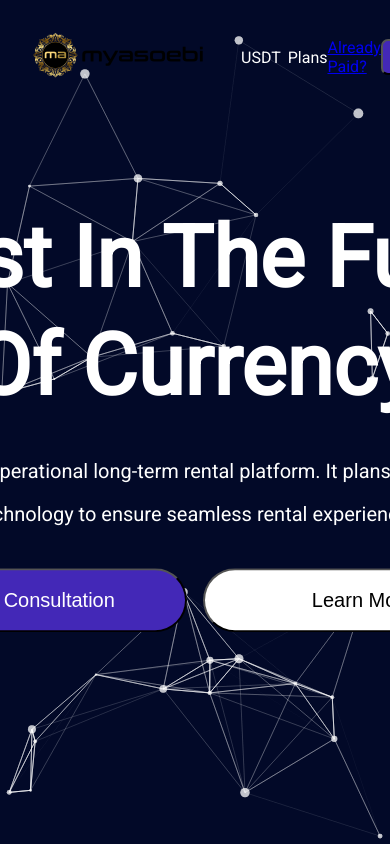
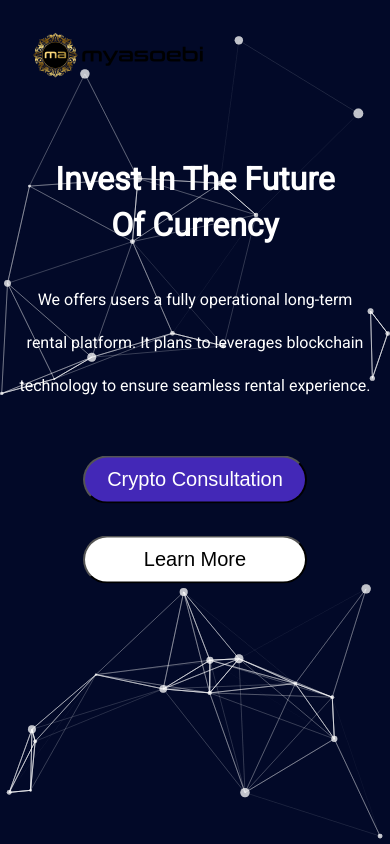
Before and after one commit to nkemjikaobi/wagmi, a React (Create React App) app: page / in a window 390 px wide. Built offline with nearby package versions, Linux system fonts and the light colour scheme.

Commit message:
Mobile view header section

```diff
--- a/src/Components/BasePageLayout/BasePageLayout.tsx
+++ b/src/Components/BasePageLayout/BasePageLayout.tsx
@@ -1,7 +1,8 @@
 import React from 'react';
 import styles from './BasePageLayout.module.scss';
-import Navigation from '../Navigation/Navigation';
+import Navigation from 'Components/Navigation/Navigation';
 import Particles from 'react-tsparticles';
+import MobileNav from 'Components/MobileNav/MobileNav';
 interface IBasePageLayout {
 	children: any;
 	showNavigation?: boolean;
@@ -106,7 +107,12 @@ const BasePageLayout: React.FunctionComponent<IBasePageLayout> = ({
 							detectRetina: true,
 						}}
 					/>
-					<Navigation />
+					<div className={styles.tabletAndAboveOnly}>
+						<Navigation />
+					</div>
+					<div className={styles.mobileOnly}>
+						<MobileNav />
+					</div>
 				</div>
 			)}
 			<main className={styles.children}>{children}</main>
--- /dev/null
+++ b/src/Components/MobileNav/MobileNav.module.scss
@@ -0,0 +1,14 @@
+@import '../../Assets/styles/shared-styles.scss';
+.navigationWrapper {
+	display: flex;
+	justify-content: space-between;
+	align-items: center;
+	cursor: pointer;
+
+	.logoWrapper {
+		z-index: 1;
+		img {
+			cursor: pointer;
+		}
+	}
+}
--- /dev/null
+++ b/src/Components/MobileNav/MobileNav.tsx
@@ -0,0 +1,22 @@
+import React from 'react';
+import { FiMenu } from 'react-icons/fi';
+import styles from './MobileNav.module.scss';
+import logo from '../../Assets/images/png/logo.png';
+import { Link } from 'react-router-dom';
+
+const MobileNav = () => {
+	return (
+		<div className={styles.navigationWrapper}>
+			<div className={styles.logoWrapper}>
+				<Link to='/'>
+					<img src={logo} alt='logo' height={46} width={172} />
+				</Link>
+			</div>
+			<div className={styles.iconWrapper}>
+				<FiMenu />
+			</div>
+		</div>
+	);
+};
+
+export default MobileNav;
--- a/src/Pages/Home/HomePage.module.scss
+++ b/src/Pages/Home/HomePage.module.scss
@@ -9,6 +9,10 @@
 	transform: translate(-50%, -50%);
 	color: color(White);
 
+	@include breakpoint('s') {
+		top: 45%;
+	}
+
 	h1 {
 		font-size: to-rem(85);
 		margin: 1.6rem;
@@ -17,6 +21,9 @@
 			text-align: center;
 			margin: 0.5rem;
 		}
+		@include breakpoint('s') {
+			font-size: 2rem;
+		}
 	}
 	p {
 		text-align: center;
@@ -24,12 +31,20 @@
 		width: to-rem(850);
 		line-height: 2.7rem;
 		margin-bottom: 2rem;
+
+		@include breakpoint('s') {
+			width: 53%;
+			font-size: 1rem;
+		}
 	}
 	.buttonWrapper {
 		display: flex;
 		justify-content: space-around;
 		align-items: center;
 		width: 42rem;
+		@include breakpoint('s') {
+			flex-direction: column;
+		}
 		button {
 			display: flex;
 			justify-content: center;
@@ -38,8 +53,13 @@
 			border-radius: to-rem(60);
 			width: 20rem;
 			height: 4rem;
-            font-size: to-rem(20);
-            cursor: pointer;
+			font-size: to-rem(20);
+			cursor: pointer;
+			@include breakpoint('s') {
+				margin: 1rem;
+				width: 14rem;
+				height: 3rem;
+			}
 		}
 		button:first-child {
 			background: color(Primary);
```
